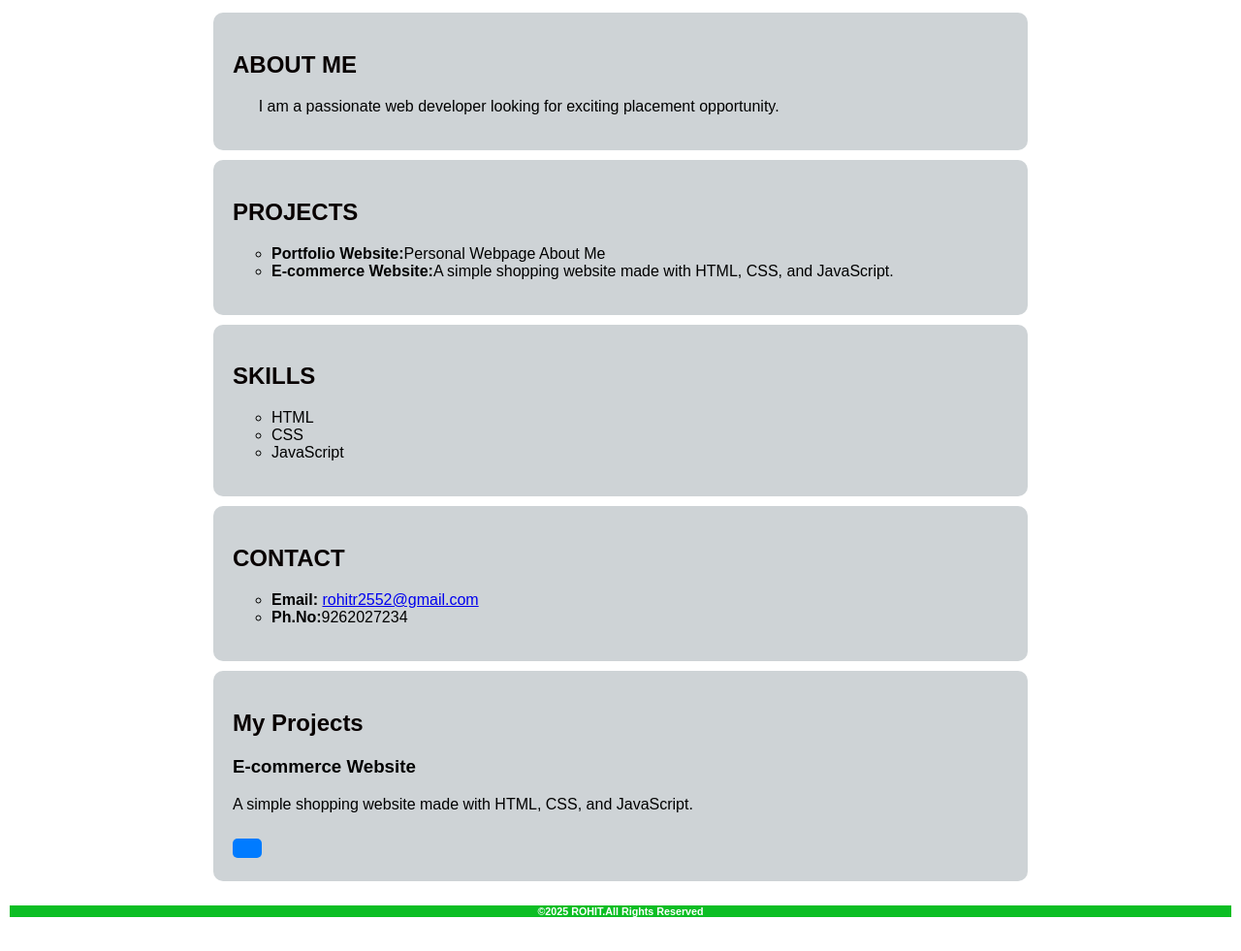
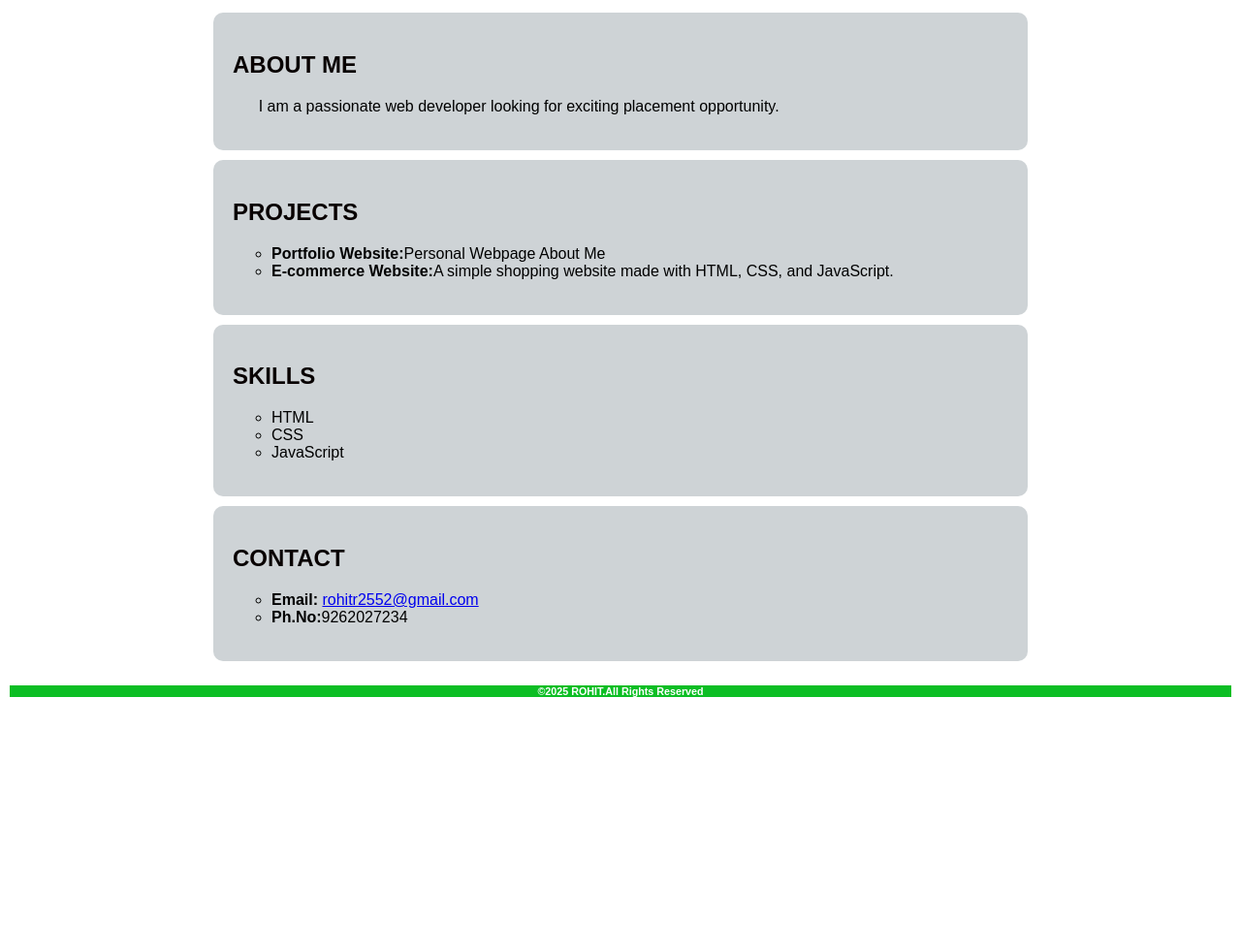
Before and after one commit to rohzzrohit/ROHIT, a plain HTML site: page index.html in a window 1280 px wide. Shown: the part 111-1092 px from the top of the page at 97% size. After the commit the page ends 865 px from the top, so only its background shows below. Drawn offline with Linux system fonts and the light colour scheme.

Commit message:
Update index.html

```diff
--- a/index.html
+++ b/index.html
@@ -48,16 +48,7 @@
         </ul>
     </section>
 
-    <section id="projects">
-  <h2>My Projects</h2>
 
-  <div class="project">
-    <h3>E-commerce Website</h3>
-    <p>A simple shopping website made with HTML, CSS, and JavaScript.</p>
-    <a href="https://github.com/rohzzrohit/E-commerce-Website" target="_blank">
-    </a>
-  </div>
-</section>
 
 
     <footer>
```
